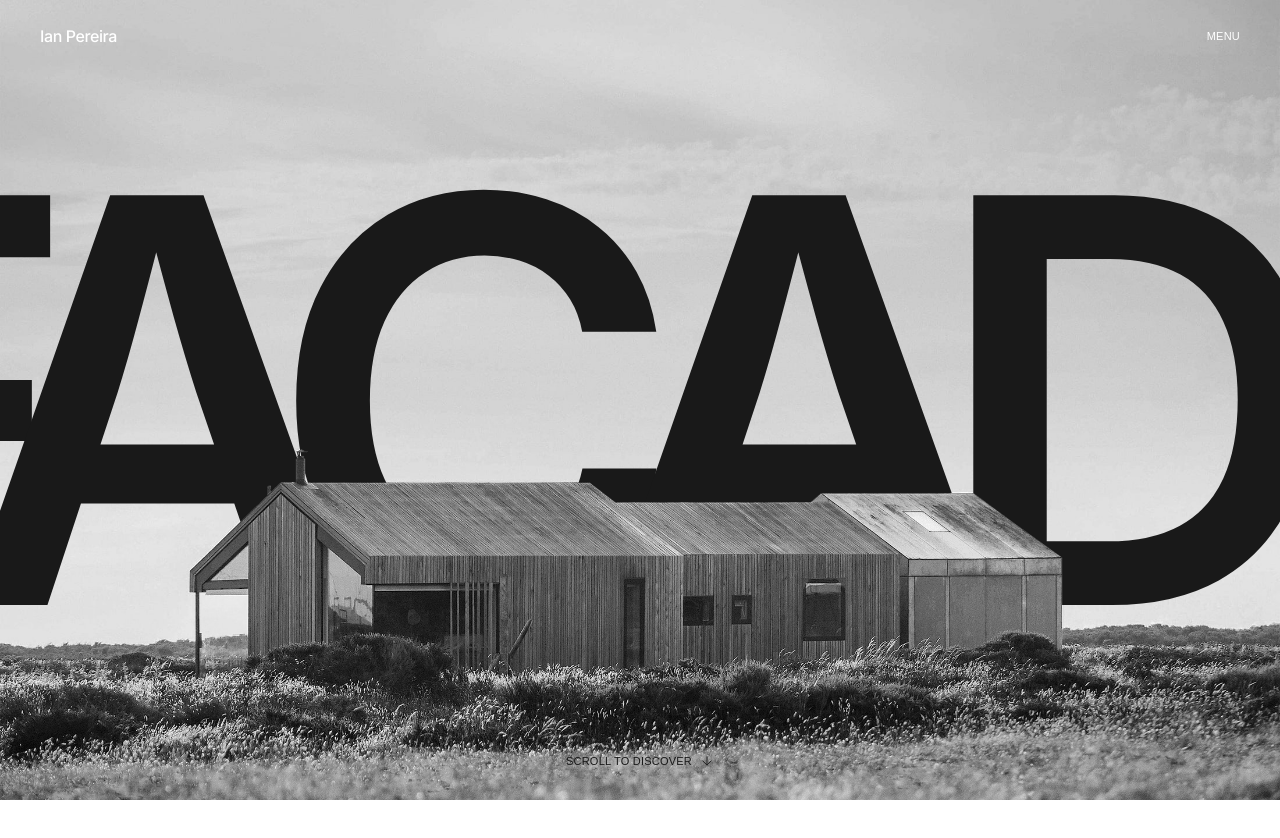
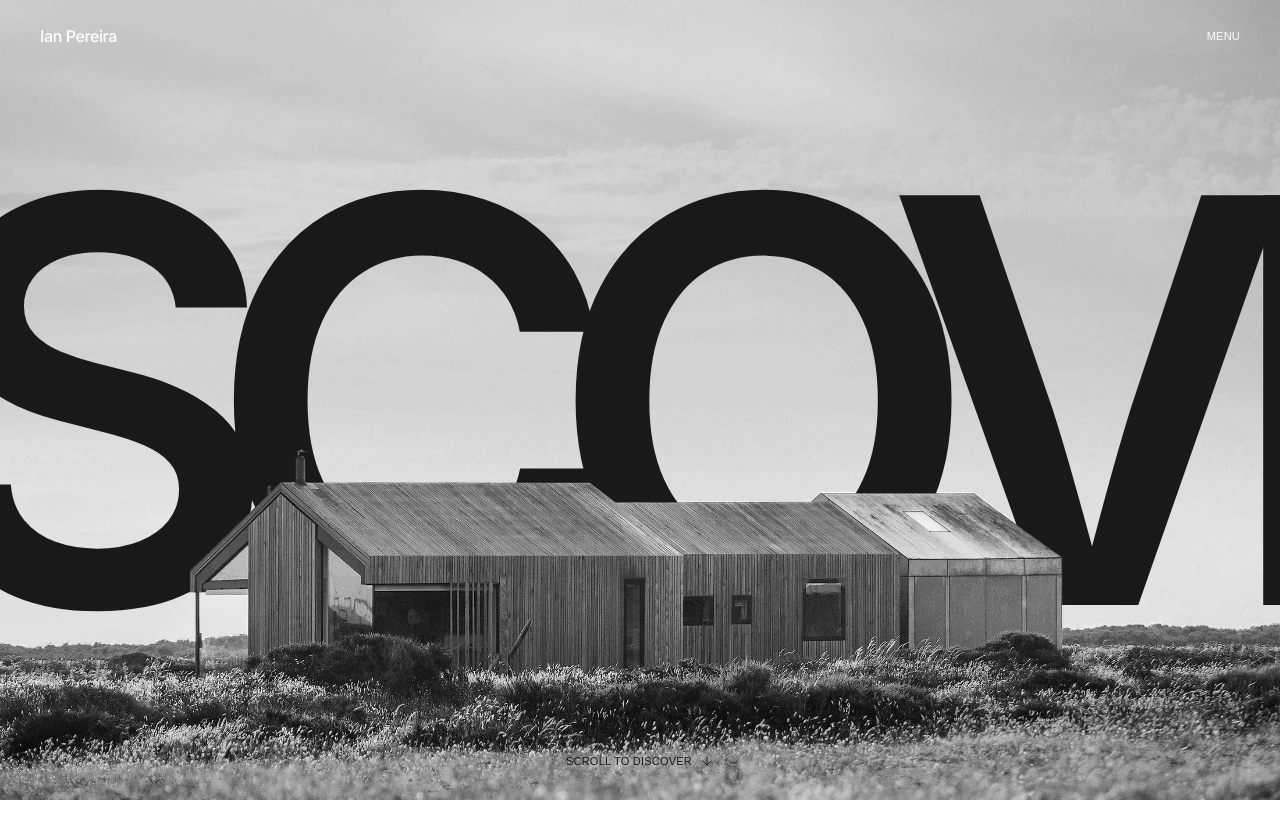
Before and after one commit to PEWPEW609/Portfolio, a Next.js app: page / in a window 1280 px wide. Shown: the top 838 px of the page. Built offline with nearby package versions, Linux system fonts and the light colour scheme; a web font is replaced by a local one.

Commit message:
Change hero wordmark from "Facade" to "Discover"
Co-Authored-By: Claude Opus 4.8 <noreply@anthropic.com>

```diff
--- a/components/Hero.tsx
+++ b/components/Hero.tsx
@@ -92,7 +92,7 @@ export default function Hero() {
           className="hero-title-inner select-none whitespace-nowrap text-center font-semibold uppercase leading-[0.8] text-[#191919]"
           style={{ fontSize: "clamp(120px, 44vw, 780px)", letterSpacing: "-0.13em" }}
         >
-          Facade
+          Discover
         </h1>
       </div>
 
```
